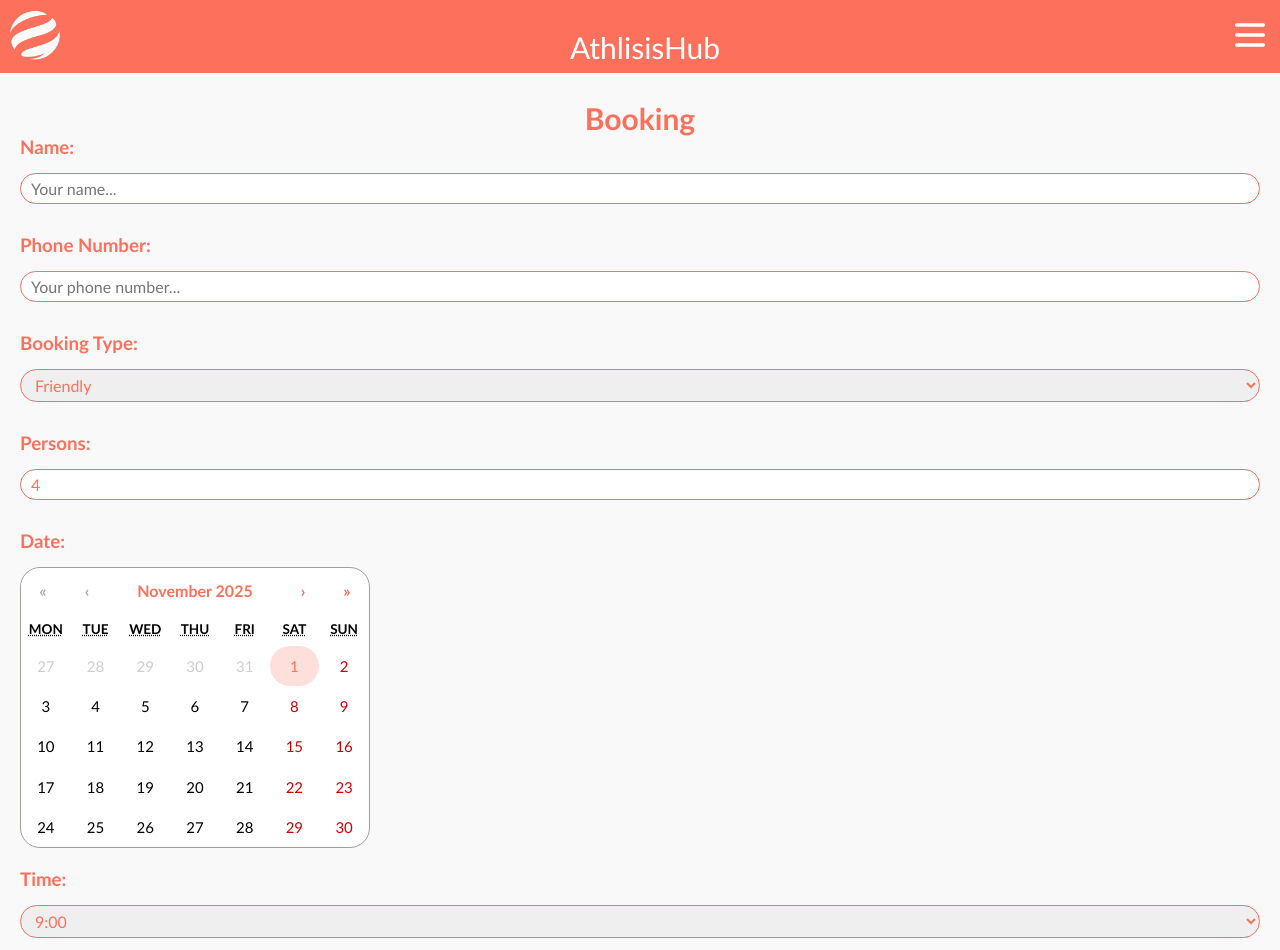
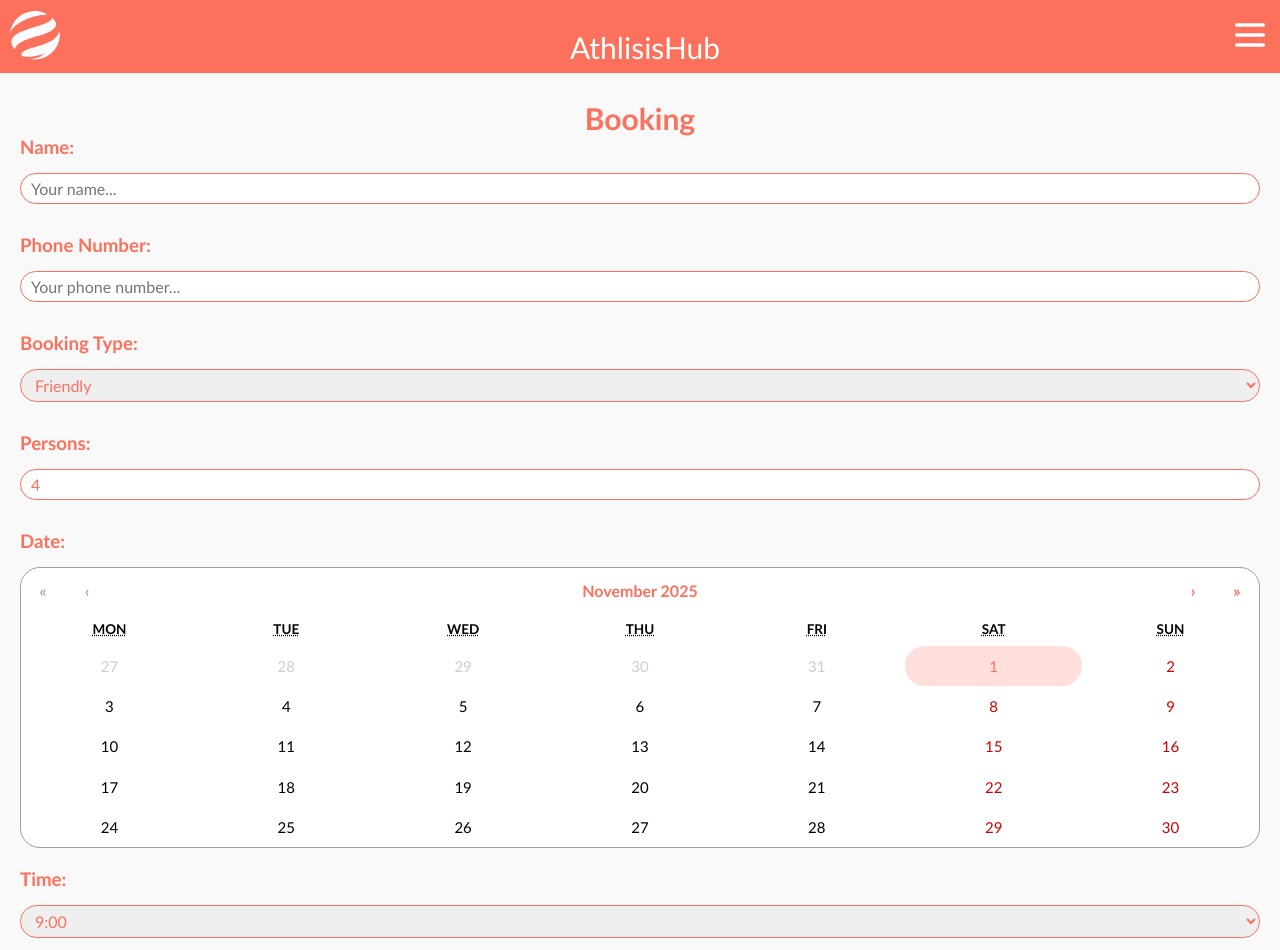
Before and after one commit to gdrakoulakos/athlisis-hub, a Next.js app: page /booking in a window 1280 px wide. Shown: the top 950 px of the page. Built offline with nearby package versions, Linux system fonts and the light colour scheme.

Commit message:
CSS changes for booking and home page

```diff
--- a/src/app/booking/page.js
+++ b/src/app/booking/page.js
@@ -140,7 +140,10 @@ export default function Booking() {
           transition={{ duration: 0.5 }}
         >
           <h1>Booking</h1>
-          <form onSubmit={handleSubmit(onSubmit)}>
+          <form
+            className={styles.formContainer}
+            onSubmit={handleSubmit(onSubmit)}
+          >
             <div className={styles.nameContainer}>
               <h3>Name:</h3>
               <input
--- a/src/app/booking/page.module.css
+++ b/src/app/booking/page.module.css
@@ -5,14 +5,10 @@
   padding: 20px;
 }
 
-.nameContainer,
-.phoneContainer,
-.bookingTypeContainer,
-.personsContainer,
-.dateSelectionContainer,
-.durationSelectionContainer,
-.courtSelectionContainer {
-  margin-bottom: 20px;
+.formContainer {
+  display: flex;
+  flex-direction: column;
+  gap: 20px;
 }
 
 .submitButton {
--- a/src/app/components/RequestsOverview/RequestsOverview.module.css
+++ b/src/app/components/RequestsOverview/RequestsOverview.module.css
@@ -80,14 +80,14 @@
 }
 
 .requestsOverviewItemTopRow time {
-  width: 95px;
+  width: 45%;
 }
 
 .requestsOverviewItemName {
   overflow: hidden;
   white-space: nowrap;
   text-overflow: ellipsis;
-  width: 120px;
+  width: 50%;
 }
 
 .requestsOverviewItemInfo {
--- a/src/app/globals.css
+++ b/src/app/globals.css
@@ -70,6 +70,7 @@ body {
     border-radius: 20px;
     font-family: "Futura", "Century Gothic", "Gill Sans";
     font-size: 18px;
+    width: 100%;
   }
 
   .react-calendar__navigation {
```
